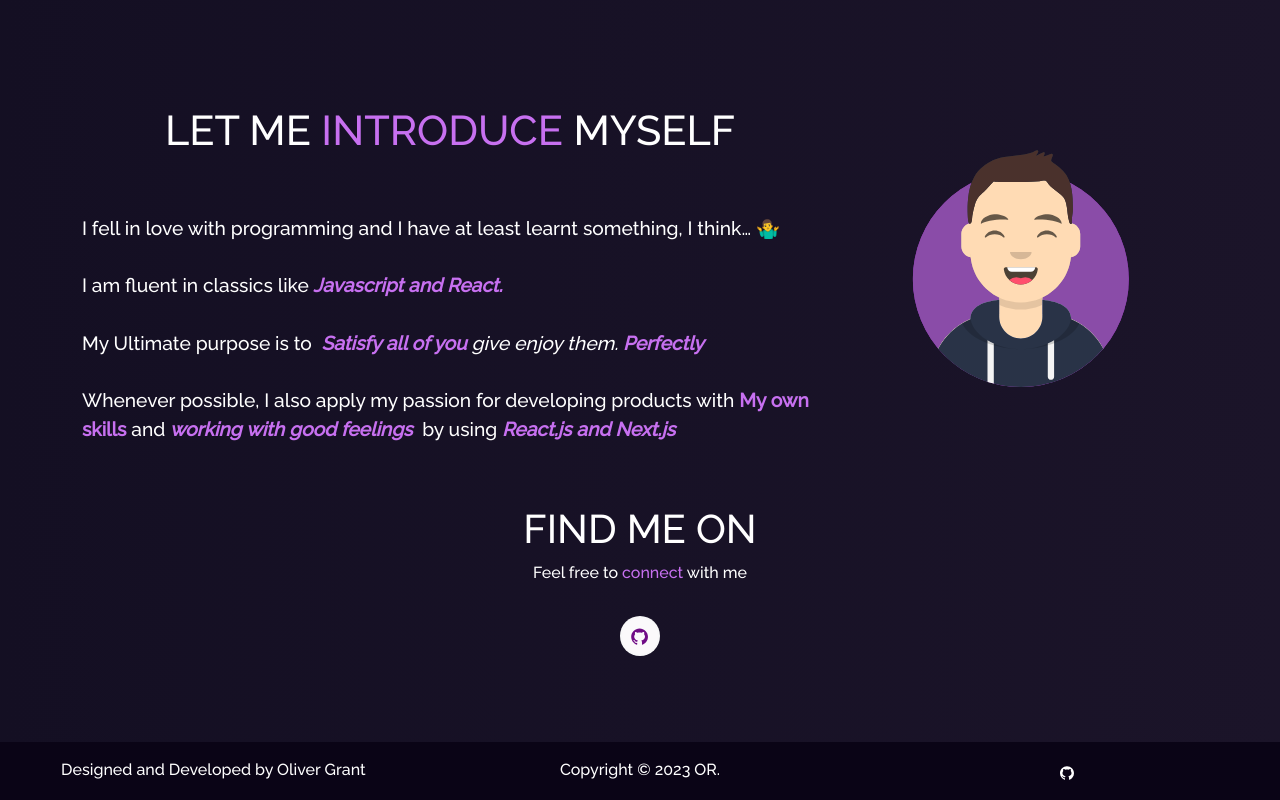
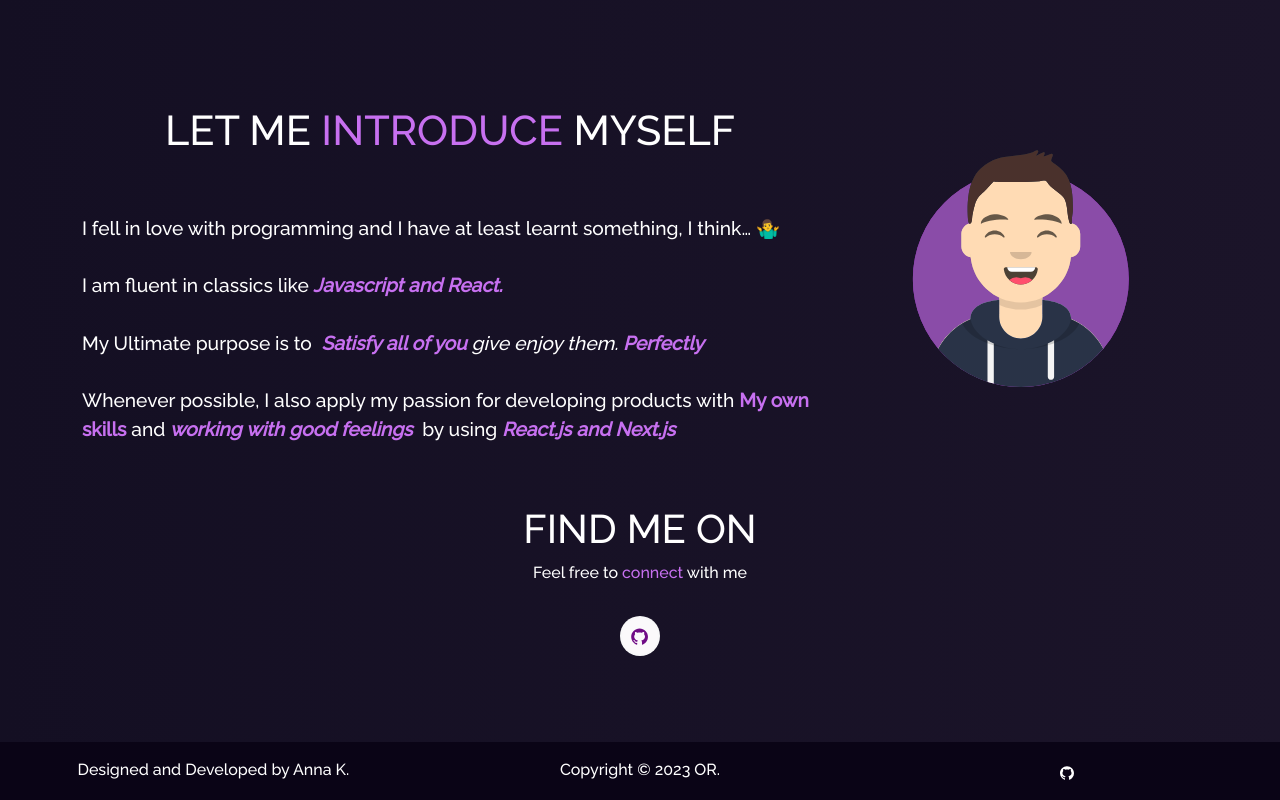
Before and after one commit to lwblack/portfolio, a React (Vite) app: page / in a window 1280 px wide. Shown: the part 663-1463 px from the top of the page. Built offline with nearby package versions, Linux system fonts and the light colour scheme.

Commit message:
Update Footer.jsx

```diff
--- a/src/components/Footer.jsx
+++ b/src/components/Footer.jsx
@@ -10,7 +10,7 @@ function Footer() {
     <Container fluid className="footer">
       <Row>
         <Col md="4" className="footer-copywright">
-          <h3>Designed and Developed by Oliver Grant</h3>
+          <h3>Designed and Developed by Anna K.</h3>
         </Col>
         <Col md="4" className="footer-copywright">
           <h3>Copyright © {year} OR.</h3>
```
